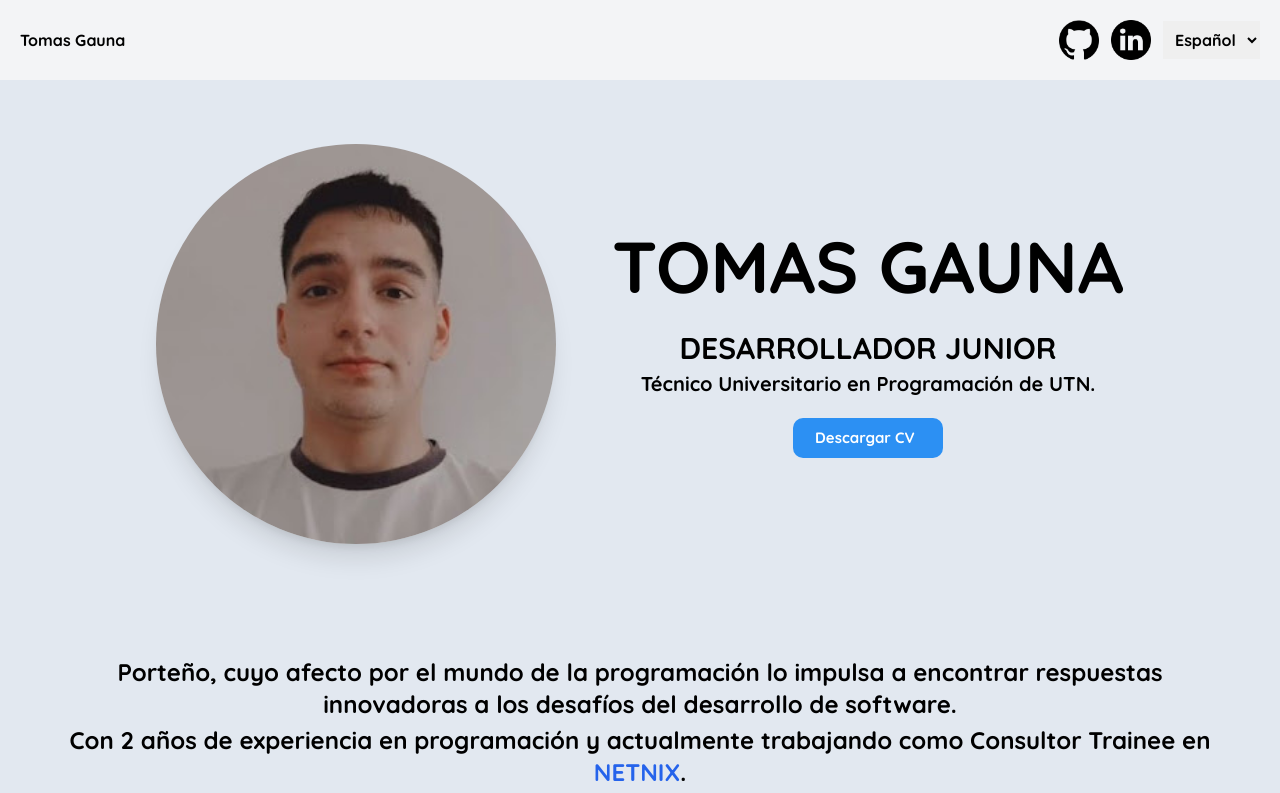
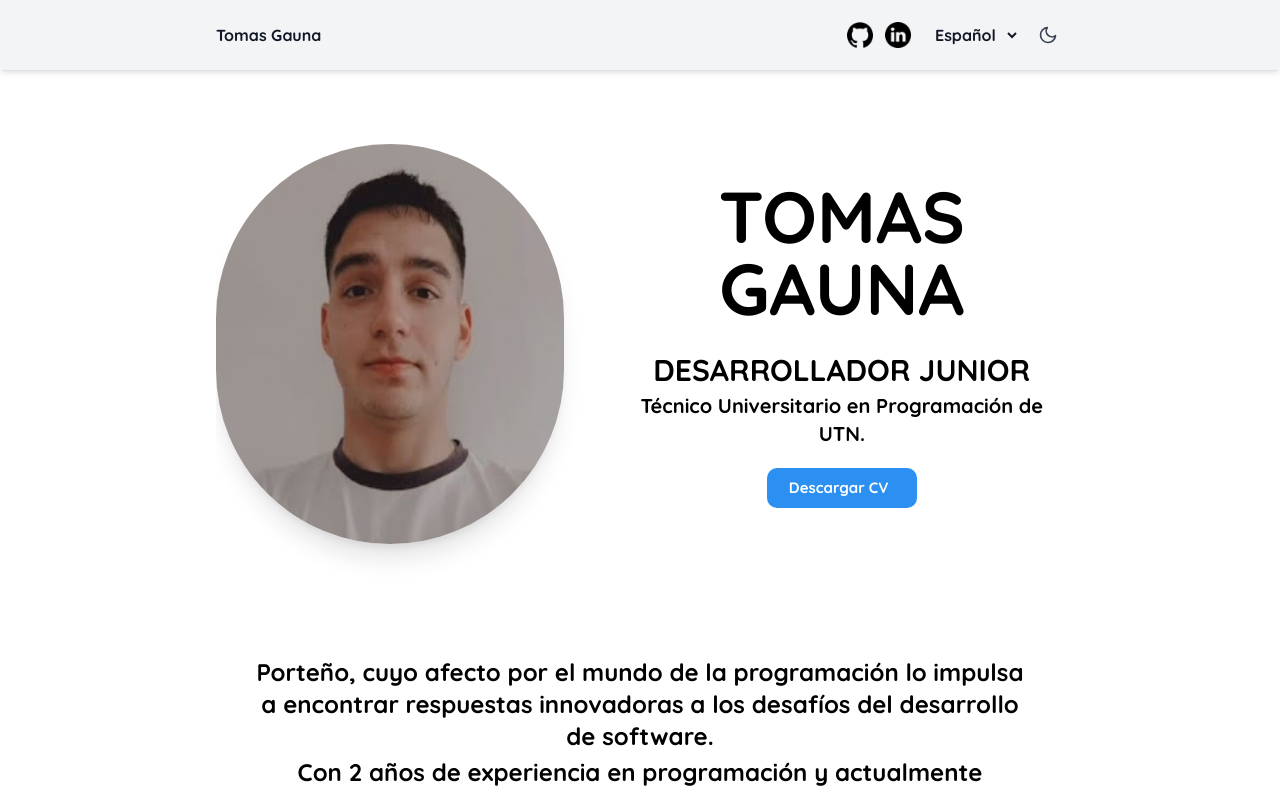
Before and after one commit to TomasGauna/TomasGauna.github.io, a Next.js app: page / in a window 1280 px wide. Shown: the top 793 px of the page. Built offline with nearby package versions, Linux system fonts and the light colour scheme.

Commit message:
Add theme toggle functionality and update Header component props

```diff
--- a/app/components/Header/Header.tsx
+++ b/app/components/Header/Header.tsx
@@ -6,10 +6,12 @@ import 'react-toastify/dist/ReactToastify.css';
 
 interface HeaderProps {
   onLanguageChange: (language: string) => void;
+  onThemeChange: (isDark: boolean) => void;
 }
 
-export function Header({ onLanguageChange }: HeaderProps) {
+export function Header({ onLanguageChange, onThemeChange }: HeaderProps) {
   const [language, setLanguage] = useState('es');
+  const [isDark, setIsDark] = useState(false);
 
   const handleCopyToClipboard = () => {
     const email = 'tomi.gauna08@gmail.com';
@@ -54,44 +56,70 @@ export function Header({ onLanguageChange }: HeaderProps) {
     onLanguageChange(selectedLanguage);
   };
 
+  const handleThemeChange = () => {
+    const newTheme = !isDark;
+    setIsDark(newTheme);
+    onThemeChange(newTheme);
+    document.documentElement.classList.toggle('dark', newTheme);
+  }
+
   return (
-    <>
-      <header className='w-screen bg-gray-100'>
-        <div className='container mx-auto py-5 px-4 md:px-8 lg:px-16 xl:px-5 flex justify-between items-center lg:flex-row flex-col lg:gap-0 gap-4'>
-          <div className='flex items-center'>
-            <span className='hover:scale-105 transition-transform duration-300'>
+    <header className={`w-full shadow-md fixed top-0 left-0 z-50 transition-colors duration-300 ${isDark ? 'bg-gray-900' : 'bg-gray-100'}`}>
+      <div className='max-w-4xl mx-auto py-4 px-6 flex justify-between items-center'>
+
+        <span className={`font-medium text-sm sm:text-base ${isDark ? 'text-white' : 'text-gray-900'}`}>
           Tomas Gauna
         </span>
-          </div>
-          <div className='flex gap-3'>
-            <Link href={'https://github.com/TomasGauna/'} passHref target="_blank">
+
+        <div className='flex gap-2 sm:gap-3 items-center'>
+          <Link href='https://github.com/TomasGauna/' target="_blank">
             <Image
               alt='Icono de Github'
-                src={'/iconos/github.png'}
-                width={40}
-                height={40}
+              src='/iconos/github.png'
+              width={26}
+              height={26}
               className='cursor-pointer hover:scale-110 transition-transform duration-300'
             />
           </Link>
-            <Link href={'https://www.linkedin.com/in/tomas-agustin-gauna-373290292/'} passHref target="_blank">
+          <Link href='https://www.linkedin.com/in/tomas-agustin-gauna-373290292/' target="_blank">
             <Image
               alt='Icono de LinkedIn'
-                src={'/iconos/linkedin.png'}
-                width={40}
-                height={40}
+              src='/iconos/linkedin.png'
+              width={26}
+              height={26}
               className='cursor-pointer hover:scale-110 transition-transform duration-300'
             />
           </Link>
-            {/* Selector de idioma */}
-            <div className='flex items-center'>
-              <select value={language} onChange={handleLanguageChange} className='p-2'>
+
+          <select
+            value={language}
+            onChange={handleLanguageChange}
+            className={`p-1 sm:p-2 bg-transparent text-sm sm:text-base cursor-pointer ${isDark ? 'text-white' : 'text-gray-900'}`}
+          >
             <option value='es'>Español</option>
             <option value='en'>English</option>
           </select>
-            </div>
+
+          <button
+            onClick={handleThemeChange}
+            className={`p-1.5 rounded-full transition-colors duration-300 ${isDark ? 'hover:bg-gray-700' : 'hover:bg-gray-200'}`}
+          >
+            {isDark ? (
+              <svg xmlns="http://www.w3.org/2000/svg" width="20" height="20" viewBox="0 0 24 24" fill="none" stroke="currentColor" strokeWidth="2" strokeLinecap="round" strokeLinejoin="round" className="text-yellow-400">
+                <circle cx="12" cy="12" r="5"/>
+                <line x1="12" y1="1" x2="12" y2="3"/><line x1="12" y1="21" x2="12" y2="23"/>
+                <line x1="4.22" y1="4.22" x2="5.64" y2="5.64"/><line x1="18.36" y1="18.36" x2="19.78" y2="19.78"/>
+                <line x1="1" y1="12" x2="3" y2="12"/><line x1="21" y1="12" x2="23" y2="12"/>
+                <line x1="4.22" y1="19.78" x2="5.64" y2="18.36"/><line x1="18.36" y1="5.64" x2="19.78" y2="4.22"/>
+              </svg>
+            ) : (
+              <svg xmlns="http://www.w3.org/2000/svg" width="20" height="20" viewBox="0 0 24 24" fill="none" stroke="currentColor" strokeWidth="2" strokeLinecap="round" strokeLinejoin="round" className="text-gray-700">
+                <path d="M21 12.79A9 9 0 1 1 11.21 3 7 7 0 0 0 21 12.79z"/>
+              </svg>
+            )}
+          </button>
         </div>
       </div>
     </header>
-    </>
   );
 }
--- a/app/page.tsx
+++ b/app/page.tsx
@@ -17,15 +17,22 @@ import Separator from './components/Separator/Separator';
 
 export default function Home() {
   const [language, setLanguage] = useState('es');
+  const [isDark, setIsDark] = useState(false);
+
   const handleLanguageChange = (language: string) => {
     setLanguage(language);
+  };
+
+  const handleThemeChange = (dark: boolean) => {
+    setIsDark(dark);
   };
 
   const translations = language === 'es' ? translationsES : translationsEN;
 
   return (
-    <div className='w-screen h-screen'>
-      <Header onLanguageChange={handleLanguageChange} />
+    <div className={`min-h-screen w-full overflow-x-hidden ${isDark ? 'bg-gray-900' : 'bg-white'} transition-colors duration-300`}>
+      <Header onLanguageChange={handleLanguageChange} onThemeChange={handleThemeChange} />
+      <div className='max-w-4xl mx-auto px-6 pt-20'>
         <Reveal width="100%">
           <Presentacion translations={translations.presentacion} />
         </Reveal>
@@ -57,6 +64,7 @@ export default function Home() {
           <Separator />
         </Reveal>
         <Footer />
+      </div>
       <ToastContainer />
     </div>
   );
```
Lines whose indentation alone changed are shown as unchanged.
